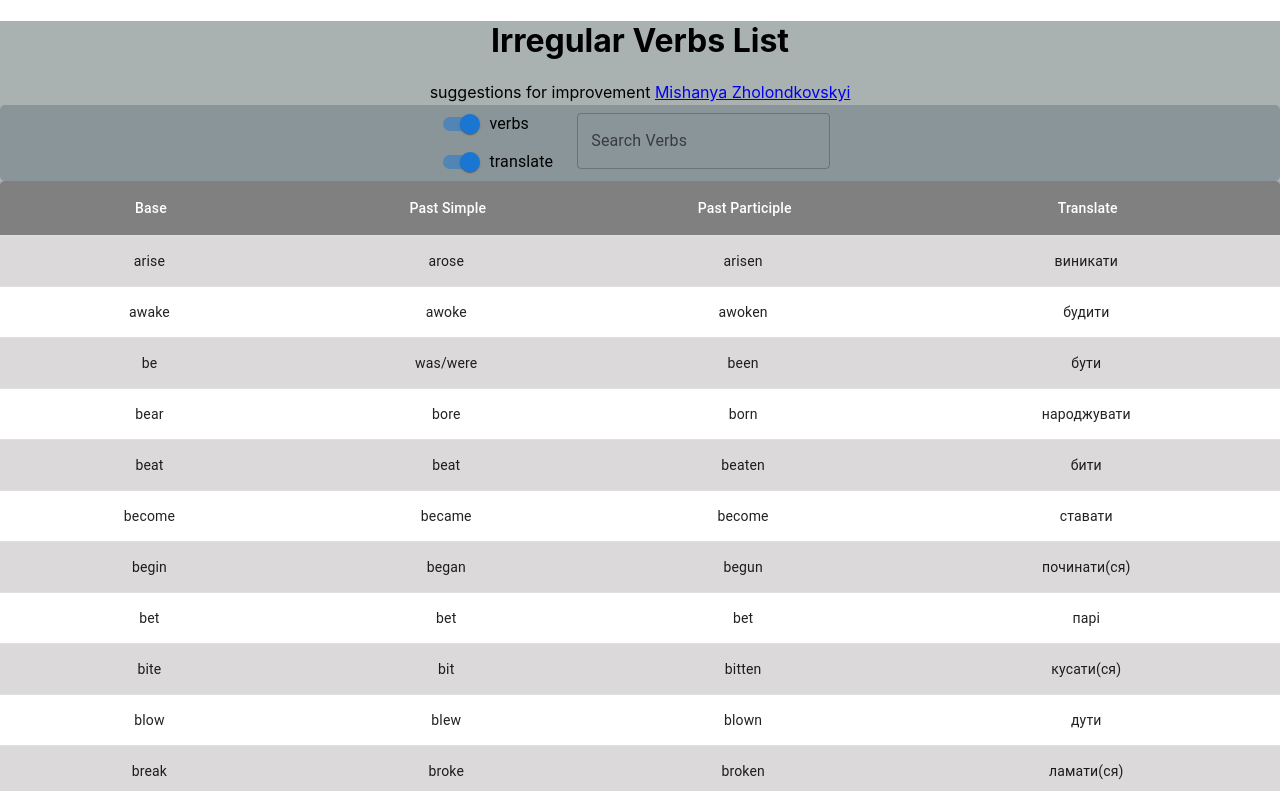
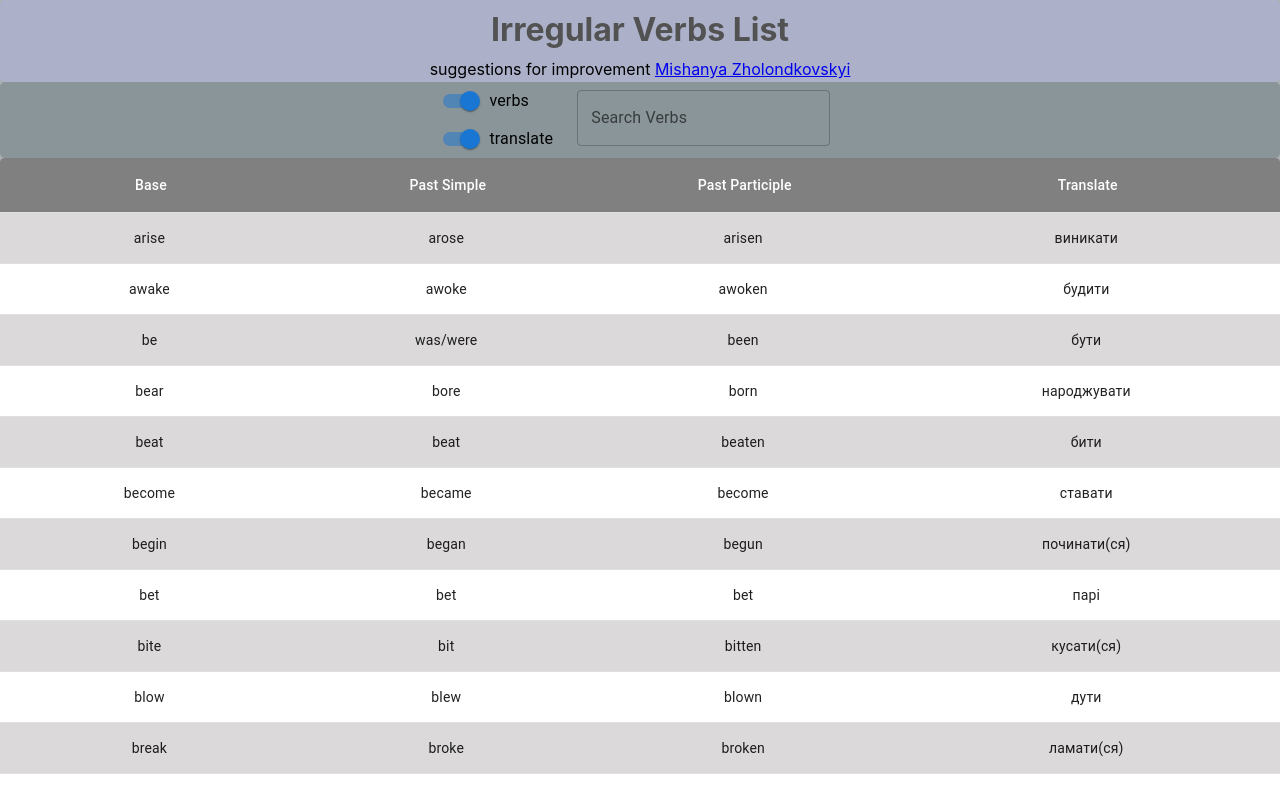
Before and after one commit to MishanyaZh/irregular-verbs, a React (Create React App) app: page / in a window 1280 px wide. Shown: the top 791 px of the page. Built offline with nearby package versions, Linux system fonts and the light colour scheme; the HTML template or start-up script is replaced by a standard one.

Commit message:
add Hero styled

```diff
--- a/src/components/Hero/Hero.jsx
+++ b/src/components/Hero/Hero.jsx
@@ -1,9 +1,9 @@
 import React from 'react';
-import { Header, Info } from './Hero.styled';
+import { BoxHeader, Header, Info } from './Hero.styled';
 
 const Hero = () => {
   return (
-    <header>
+    <BoxHeader>
       <Header>Irregular Verbs List</Header>
       <Info>
         <span> suggestions for improvement </span>
@@ -11,7 +11,7 @@ const Hero = () => {
           Mishanya Zholondkovskyi
         </a>
       </Info>
-    </header>
+    </BoxHeader>
   );
 };
 
--- a/src/components/Hero/Hero.styled.jsx
+++ b/src/components/Hero/Hero.styled.jsx
@@ -1,9 +1,17 @@
 import styled from '@emotion/styled';
 
+export const BoxHeader = styled.header`
+  background-color: #acb1c9;
+  border-radius: 5px;
+`;
 export const Header = styled.h1`
+  margin: 0;
+  padding-top: 10px;
+  padding-bottom: 10px;
   text-align: center;
+  color: #525252;
 `;
 export const Info = styled.div`
   text-align: center;
-  margin-bottom: 3px;
+  padding-bottom: 3px;
 `;
```
Also changed, not shown: 1 other file (tests, documents, lock files or other folders).
